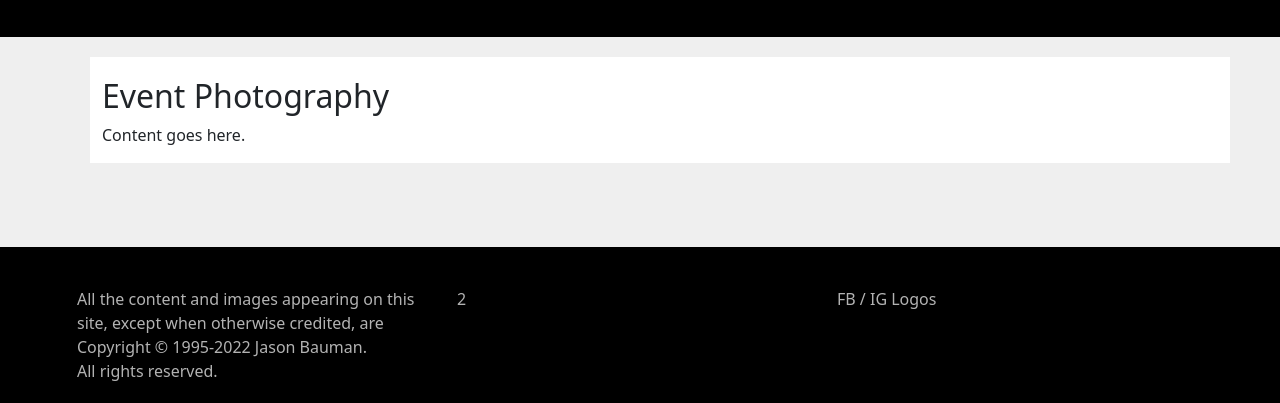
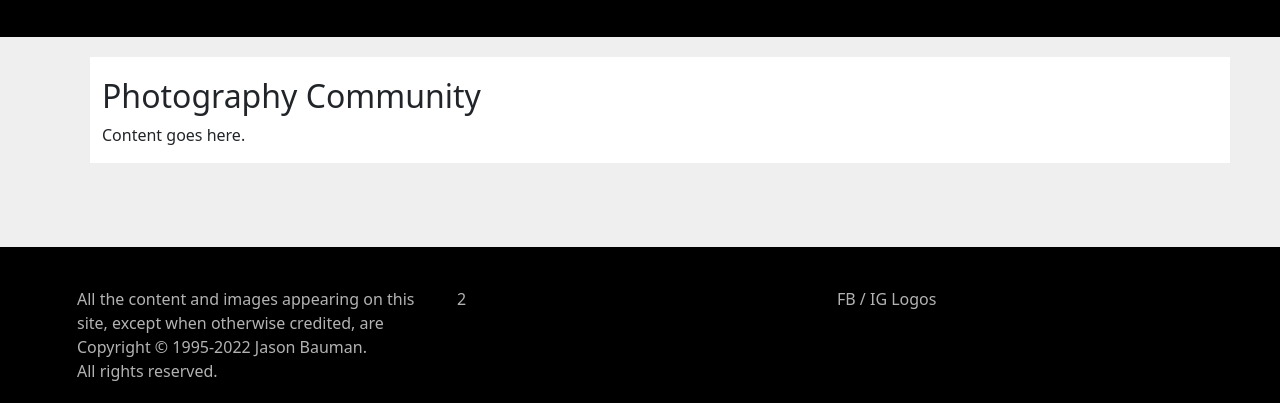
Before and after one commit to jaypoc/jaypoc-photography-gatsby, a Gatsby site: page /photography/community in a window 1280 px wide. Shown: the part 397-800 px from the top of the page. Built offline with nearby package versions, Linux system fonts and the light colour scheme; Gatsby itself is replaced by a stand-in of ours.

Commit message:
fixed community page heading

```diff
--- a/src/pages/photography/community.js
+++ b/src/pages/photography/community.js
@@ -8,7 +8,7 @@
       <div class="row">
         <div class="col-sm-12 page">
 
-          <h2>Event Photography</h2>
+          <h2>Photography Community</h2>
 
           <p>Content goes here.</p>
 
```
